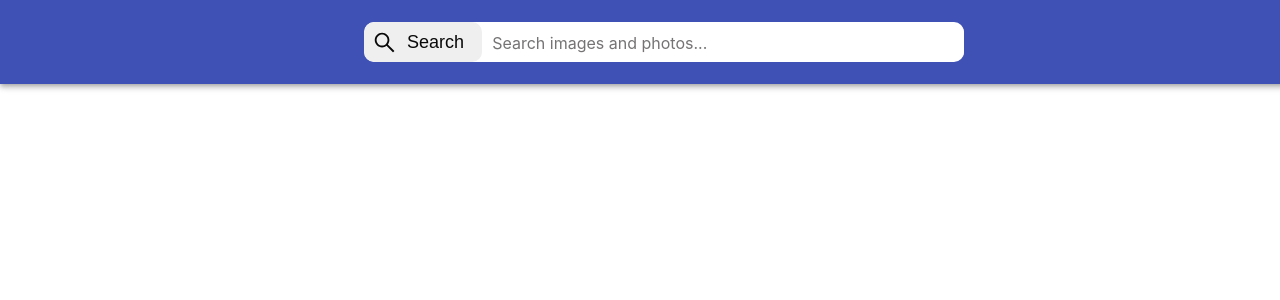
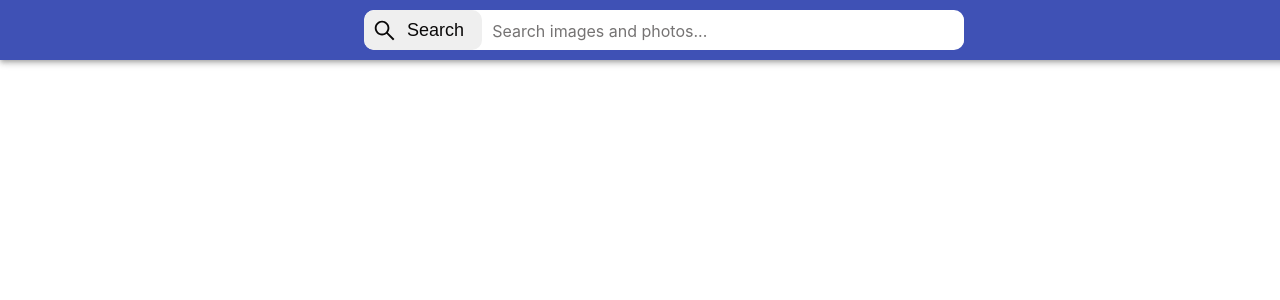
Before and after one commit to Vovap1991/goit-react-hw-03-image-finder, a React (Create React App) app: page / in a window 1280 px wide. Shown: the top 300 px of the page. Built offline with nearby package versions, Linux system fonts and the light colour scheme.

Commit message:
ошибка при вводе некоректного квери

```diff
--- a/package.json
+++ b/package.json
@@ -15,6 +15,7 @@
     "react-loader-spinner": "^5.3.4",
     "react-modal": "^3.16.1",
     "react-scripts": "5.0.1",
+    "react-toastify": "^9.1.3",
     "styled-components": "^6.0.7",
     "web-vitals": "^2.1.3"
   },
--- a/src/components/App/App.jsx
+++ b/src/components/App/App.jsx
@@ -1,4 +1,5 @@
 import React, { Component } from 'react';
+import { Notify } from 'notiflix/build/notiflix-notify-aio';
 
 import { SearchBar } from '../SearchBar/SearchBar';
 import { ImageGallery } from '../ImageGallery/ImageGallery';
@@ -38,12 +39,13 @@ export class App extends Component {
       try {
         const images = await fetchImages(normalizedQuery, this.state.page);
 
-        if (images.length === 0) {
+        if (images.hits.length === 0) {
+          Notify.failure(
+            'No images have been found according to your request. Please, try again!'
+          );
           this.setState({
-            noResults: true,
             loading: false,
           });
-          return;
         }
         this.setState(prevState => ({
           images: [...prevState.images, ...images.hits],
--- a/src/components/Modal/Modal.jsx
+++ b/src/components/Modal/Modal.jsx
@@ -31,5 +31,3 @@ export const ModalImg = ({ isModalOpen, onClose, largeUrl, tags }) => {
     </Modal>
   );
 };
-
-// largeUrl, tags, isModalOpen, onClose;
--- a/src/components/SearchBar/SearchBar.styled.js
+++ b/src/components/SearchBar/SearchBar.styled.js
@@ -9,11 +9,10 @@ export const SearchBarWrapper = styled.header`
   display: flex;
   justify-content: center;
   align-items: center;
-  min-height: 60px;
   padding-right: 24px;
   padding-left: 24px;
-  padding-top: 12px;
-  padding-bottom: 12px;
+  padding-top: 10px;
+  padding-bottom: 10px;
   color: #fff;
   background-color: #3f51b5;
   box-shadow: 0px 2px 4px -1px rgba(0, 0, 0, 0.2),
@@ -42,6 +41,11 @@ export const SearchBarButton = styled.button`
   height: 40px;
   color: #0a0909;
   border-radius: 10px;
+
+  &:hover,
+  &:focus {
+    background-color: #e6ecf0;
+  }
 `;
 
 export const SearchBarInput = styled.input`
```
Also changed, not shown: 1 other file (tests, documents, lock files or other folders).
